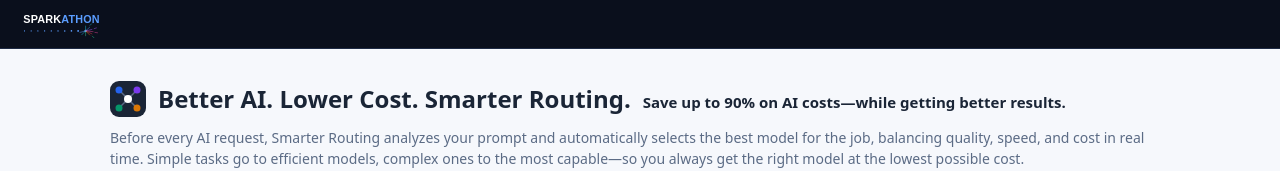
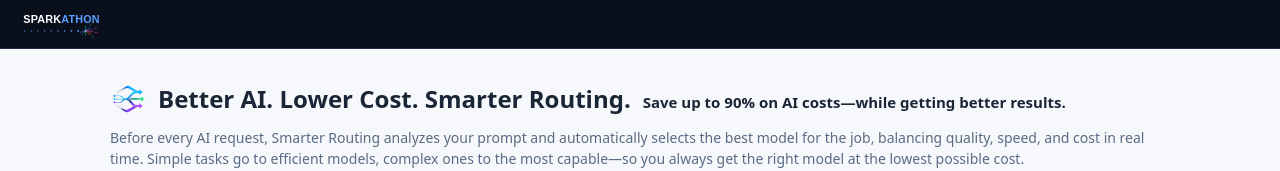
Before and after one commit to simoneNICE/sparkaton2026-simone, a Next.js app: page / in a window 1280 px wide. Shown: the top 171 px of the page. Built offline with nearby package versions, Linux system fonts and the light colour scheme.

Commit message:
Replace header icon with the colorful routing logo
Swaps the placeholder inline SVG for the actual logo asset. Cropped the
source PNG to its real content bounding box (the original had ~50%
transparent padding + a soft glow) and resized to 256px so it stays
sharp at the small header size.

```diff
--- a/app/page.tsx
+++ b/app/page.tsx
@@ -750,27 +750,14 @@ export default function Home() {
       <main style={{ maxWidth: 1100, margin: "0 auto", padding: "32px 20px 80px" }}>
       <header style={{ marginBottom: 24 }}>
         <div style={{ display: "flex", alignItems: "center", gap: 12 }}>
-          {/* Logo — a request hub routed to four colored model nodes. */}
-          <svg
-            width="36"
-            height="36"
-            viewBox="0 0 36 36"
-            fill="none"
-            xmlns="http://www.w3.org/2000/svg"
-            aria-hidden="true"
-            style={{ flexShrink: 0 }}
-          >
-            <rect width="36" height="36" rx="9" fill="#1a2536" />
-            <line x1="18" y1="18" x2="9" y2="9" stroke="#5b6b85" strokeWidth="1.5" />
-            <line x1="18" y1="18" x2="27" y2="9" stroke="#5b6b85" strokeWidth="1.5" />
-            <line x1="18" y1="18" x2="9" y2="27" stroke="#5b6b85" strokeWidth="1.5" />
-            <line x1="18" y1="18" x2="27" y2="27" stroke="#5b6b85" strokeWidth="1.5" />
-            <circle cx="9" cy="9" r="3.5" fill="#2563eb" />
-            <circle cx="27" cy="9" r="3.5" fill="#7c3aed" />
-            <circle cx="9" cy="27" r="3.5" fill="#059669" />
-            <circle cx="27" cy="27" r="3.5" fill="#d97706" />
-            <circle cx="18" cy="18" r="4" fill="#ffffff" />
-          </svg>
+          {/* Logo */}
+          <img
+            src="/logo.png"
+            alt="Smarter Routing"
+            width={36}
+            height={36}
+            style={{ width: 36, height: 36, flexShrink: 0 }}
+          />
           <div style={{ display: "flex", alignItems: "baseline", gap: 12, flexWrap: "wrap" }}>
             <h1 style={{ fontSize: 24, fontWeight: 700, margin: 0 }}>Better AI. Lower Cost. Smarter Routing.</h1>
             <span style={{ color: "var(--text)", fontSize: 15, fontWeight: 600 }}>
```
Also changed, not shown: public/logo.png (added).
